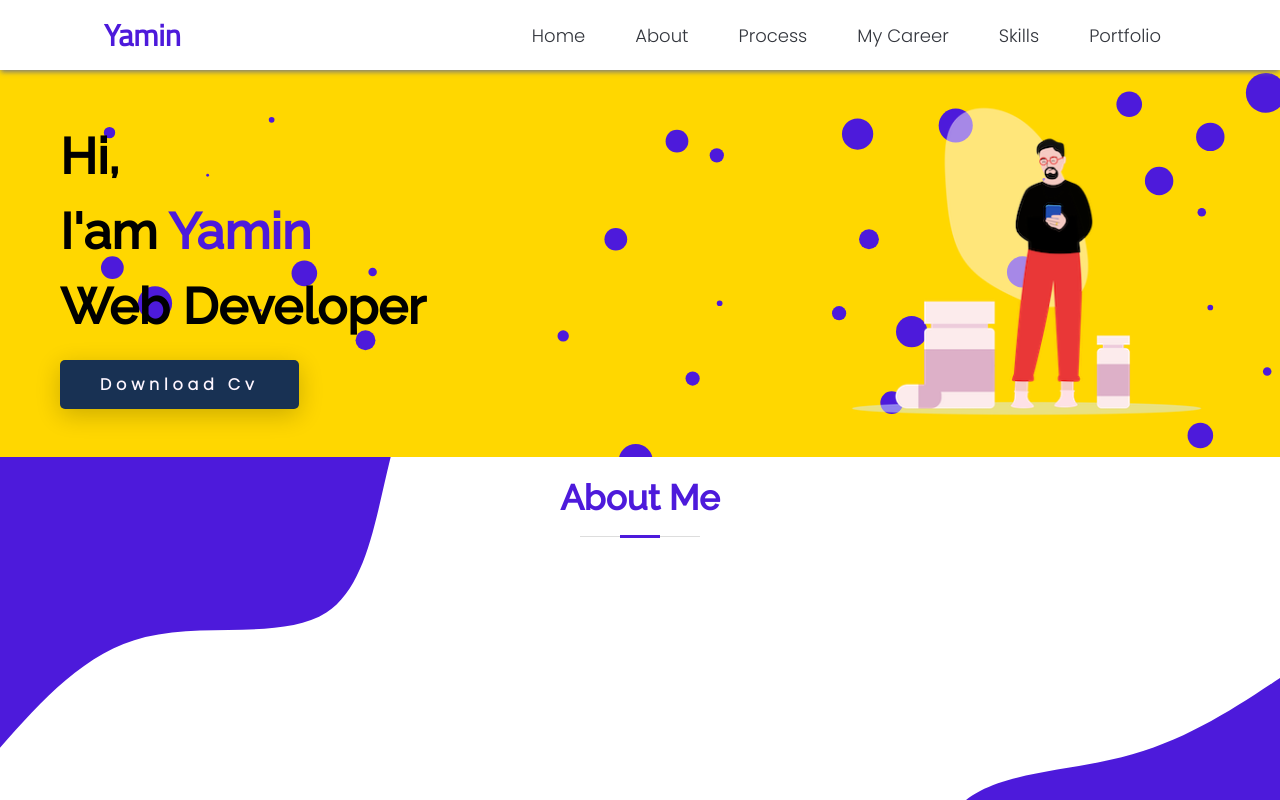
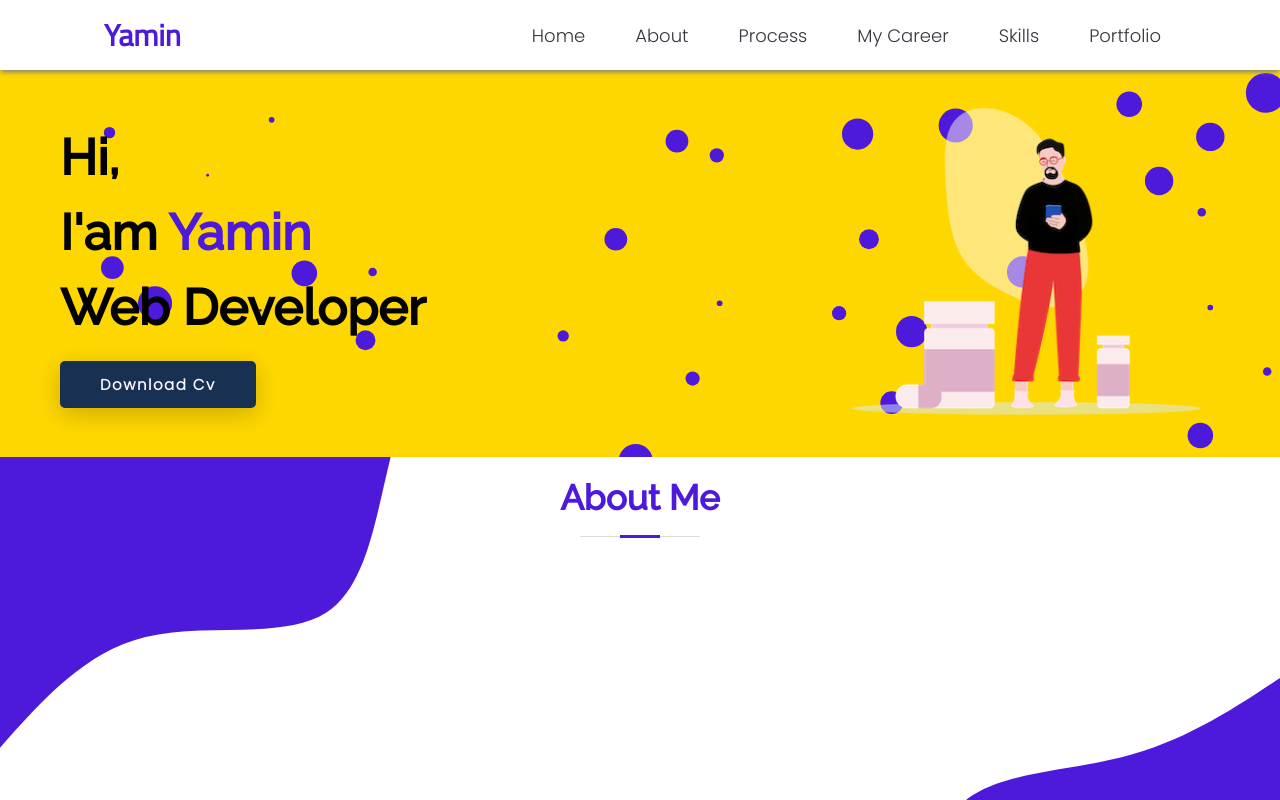
Before and after one commit to mohmmadyaminsurve/PortfolioReactJs, a React (Create React App) app: page / in a window 1280 px wide. Shown: the top 800 px of the page. Built offline with nearby package versions, Linux system fonts and the light colour scheme.

Commit message:
done with links

```diff
--- a/src/components/Herosection.scss
+++ b/src/components/Herosection.scss
@@ -86,9 +86,9 @@ span {
     // padding: 1em;
     padding: 0.75rem 2.5rem;
     color: $white;
-    font-size: 16px;
+    font-size: 15px;
     font-weight: 700;
-    letter-spacing: 0.3em;
+    letter-spacing: 0.1em;
     z-index: 20;
     transition: all 0.3s ease-in-out;
   }
--- a/src/components/Navbar.scss
+++ b/src/components/Navbar.scss
@@ -94,6 +94,7 @@ header {
 
   .nav-menu.active {
     left: 0;
+    z-index: 1;
   }
   a {
     color: black;
--- a/src/components/Portfolio.js
+++ b/src/components/Portfolio.js
@@ -154,6 +154,7 @@ const Portfolio = () => {
               </div>
 
               <div className={showtab === 2 ? "content content-active " : "content"}>
+                <a href="https://autoparts24.in/">
                   <div className="image-container">
                     <img src={Autoparts} alt="" />
                   </div>
@@ -165,6 +166,7 @@ const Portfolio = () => {
                       in a user-friendly online environment.
                     </p>
                   </div>
+                </a>
               </div>
 
               <div className={showtab === 3 ? "content content-active " : "content "}></div>
--- a/src/components/Portfolio.scss
+++ b/src/components/Portfolio.scss
@@ -126,12 +126,17 @@
   }
 }
 
+.content-tabs .content a {
+  text-decoration: none;
+  color: inherit;
+}
+
 .content-tabs {
   .container-holder {
-    a {
-      text-decoration: none;
-      color: inherit;
-    }
+    // a {
+    //   text-decoration: none;
+    //   color: inherit;
+    // }
     @include flex;
     flex-wrap: wrap;
     gap: 1.5rem;
```
Lines whose indentation alone changed are shown as unchanged.
